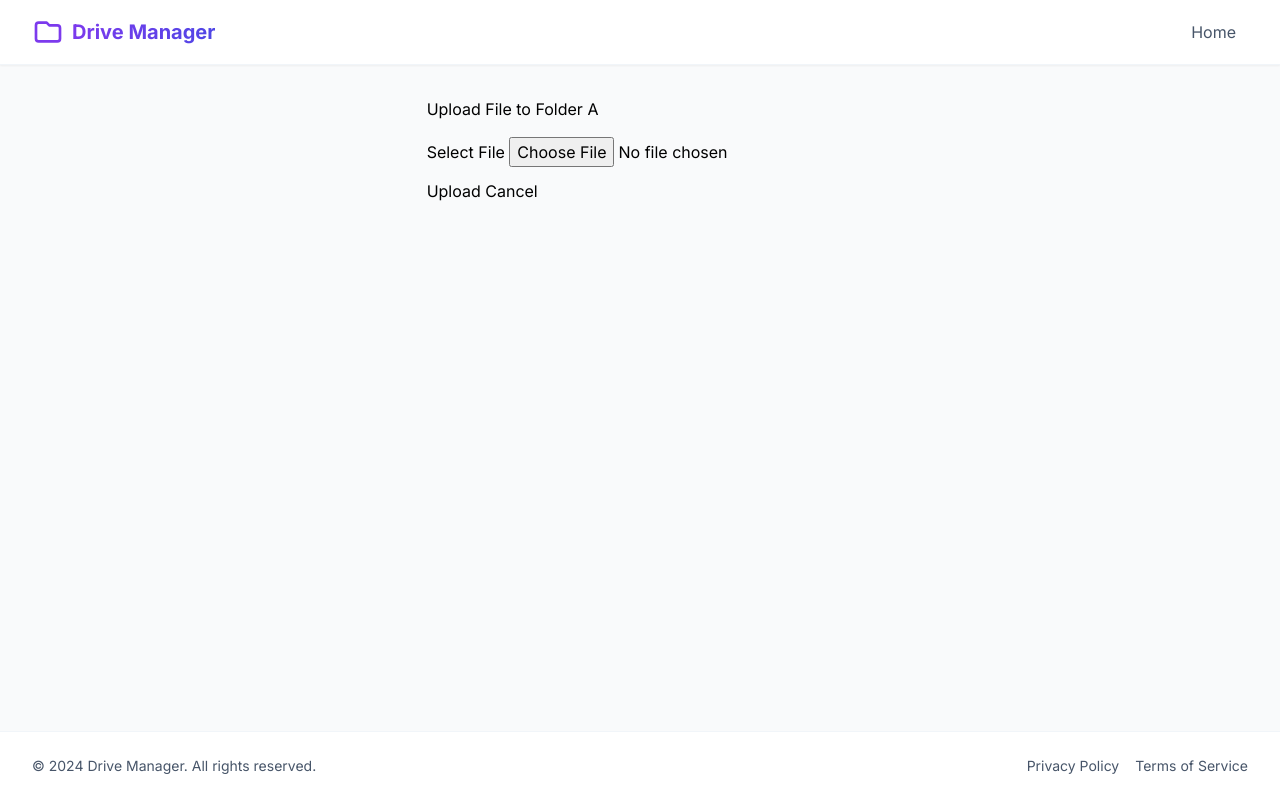
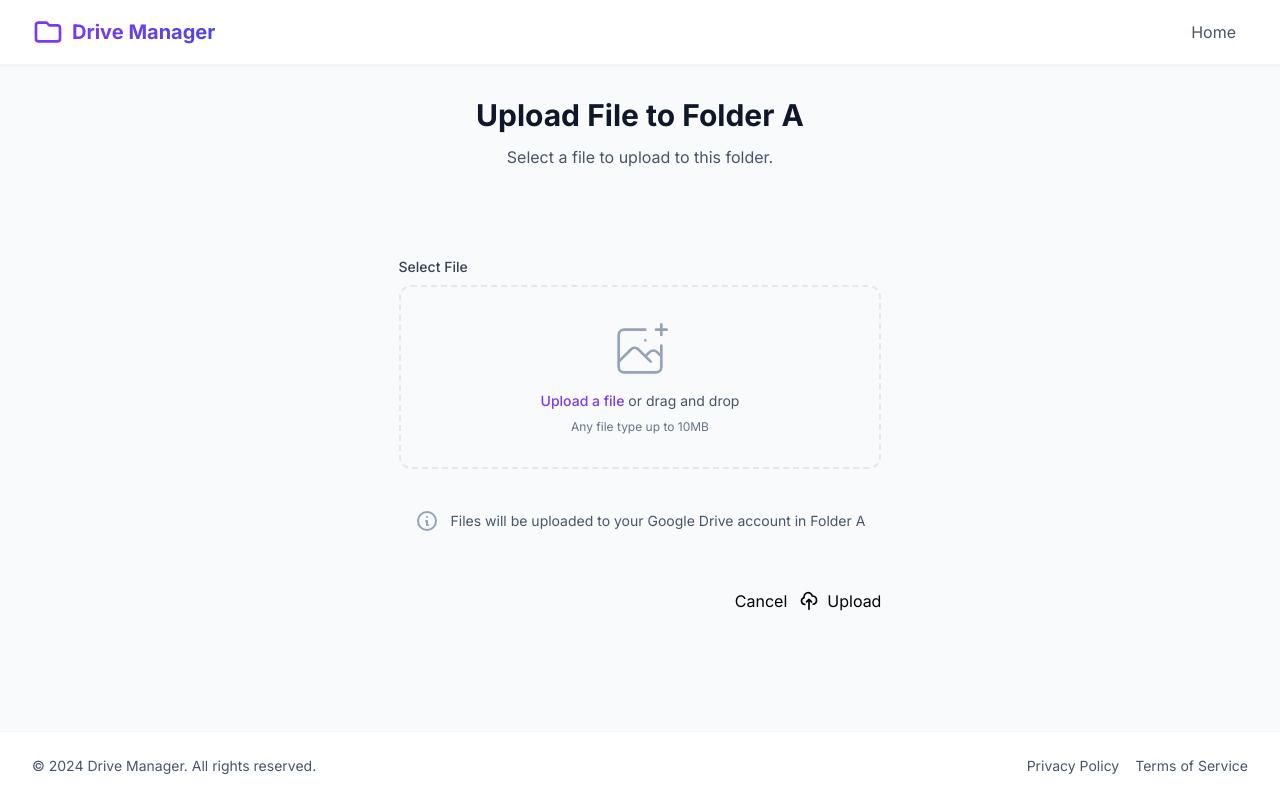
Before and after one commit to Amna-Amna/google-drive-api, a Django app: page /upload/A/ in a window 1280 px wide. Run offline with Django 5.2, Linux system fonts and the light colour scheme; tables that the repository leaves empty hold one stand-in row (values such as "Sample post"); some libraries are stand-ins or nearby versions.

Commit message:
Update upload page with modern drag-and-drop interface and improved UX

```diff
--- a/templates/drive_api/upload.html
+++ b/templates/drive_api/upload.html
@@ -3,27 +3,123 @@
 {% block title %}Upload File{% endblock %}
 
 {% block content %}
-<div class="row mb-4">
-    <div class="col">
-        <h2>Upload File to Folder {{ folder.name }}</h2>
+<div class="max-w-3xl mx-auto">
+    <div class="mb-8 text-center">
+        <h1 class="text-3xl font-bold text-slate-900 mb-3">Upload File to Folder {{ folder.name }}</h1>
+        <p class="text-slate-600">Select a file to upload to this folder.</p>
+    </div>
+
+    <div class="card p-8">
+        <form method="post" enctype="multipart/form-data" id="upload-form" class="space-y-6">
+            {% csrf_token %}
+            <div>
+                <label for="file" class="block text-sm font-medium text-slate-700 mb-2">Select File</label>
+                <div class="mt-1 flex justify-center px-6 pt-8 pb-8 border-2 border-slate-200 border-dashed rounded-xl hover:border-violet-300 transition-colors duration-200 cursor-pointer" id="drop-area">
+                    <div class="space-y-2 text-center">
+                        <svg class="mx-auto h-16 w-16 text-slate-400" stroke="currentColor" fill="none" viewBox="0 0 48 48">
+                            <path d="M28 8H12a4 4 0 00-4 4v20m32-12v8m0 0v8a4 4 0 01-4 4H12a4 4 0 01-4-4v-4m32-4l-3.172-3.172a4 4 0 00-5.656 0L28 28M8 32l9.172-9.172a4 4 0 015.656 0L28 28m0 0l4 4m4-24h8m-4-4v8m-12 4h.02" stroke-width="2" stroke-linecap="round" stroke-linejoin="round" />
+                        </svg>
+                        <div class="flex text-sm text-slate-600 justify-center">
+                            <label for="file" class="relative cursor-pointer rounded-md font-medium text-violet-600 hover:text-violet-500 focus-within:outline-none focus-within:ring-2 focus-within:ring-offset-2 focus-within:ring-violet-500">
+                                <span>Upload a file</span>
+                                <input id="file" name="file" type="file" class="sr-only" required>
+                            </label>
+                            <p class="pl-1">or drag and drop</p>
+                        </div>
+                        <p class="text-xs text-slate-500">
+                            Any file type up to 10MB
+                        </p>
+                        <div id="file-name" class="mt-4 text-violet-600 font-medium hidden"></div>
+                    </div>
+                </div>
+            </div>
+
+            <div class="bg-slate-50 rounded-lg p-4 mt-6">
+                <div class="flex items-center">
+                    <svg class="w-6 h-6 text-slate-400 mr-3" fill="none" stroke="currentColor" viewBox="0 0 24 24">
+                        <path stroke-linecap="round" stroke-linejoin="round" stroke-width="2" d="M13 16h-1v-4h-1m1-4h.01M21 12a9 9 0 11-18 0 9 9 0 0118 0z"></path>
+                    </svg>
+                    <p class="text-sm text-slate-600">
+                        Files will be uploaded to your Google Drive account in Folder {{ folder.name }}
+                    </p>
+                </div>
+            </div>
+
+            <div class="flex justify-end space-x-3 pt-4">
+                <a href="{% url 'folder_contents' folder.name %}" class="btn btn-secondary">Cancel</a>
+                <button type="submit" class="btn btn-primary inline-flex items-center" id="upload-button">
+                    <svg class="w-5 h-5 mr-2" fill="none" stroke="currentColor" viewBox="0 0 24 24">
+                        <path stroke-linecap="round" stroke-linejoin="round" stroke-width="2" d="M7 16a4 4 0 01-.88-7.903A5 5 0 1115.9 6L16 6a5 5 0 011 9.9M15 13l-3-3m0 0l-3 3m3-3v12"/>
+                    </svg>
+                    Upload
+                </button>
+            </div>
+        </form>
     </div>
 </div>
 
-<div class="row">
-    <div class="col-md-6">
-        <div class="card">
-            <div class="card-body">
-                <form method="post" enctype="multipart/form-data">
-                    {% csrf_token %}
-                    <div class="mb-3">
-                        <label for="file" class="form-label">Select File</label>
-                        <input type="file" class="form-control" id="file" name="file" required>
-                    </div>
-                    <button type="submit" class="btn btn-primary">Upload</button>
-                    <a href="{% url 'home' %}" class="btn btn-secondary">Cancel</a>
-                </form>
-            </div>
-        </div>
-    </div>
-</div>
+<script>
+    document.addEventListener('DOMContentLoaded', function() {
+        const dropArea = document.getElementById('drop-area');
+        const fileInput = document.getElementById('file');
+        const fileName = document.getElementById('file-name');
+        const uploadForm = document.getElementById('upload-form');
+        const uploadButton = document.getElementById('upload-button');
+
+        // Prevent default drag behaviors
+        ['dragenter', 'dragover', 'dragleave', 'drop'].forEach(eventName => {
+            dropArea.addEventListener(eventName, preventDefaults, false);
+        });
+
+        function preventDefaults(e) {
+            e.preventDefault();
+            e.stopPropagation();
+        }
+
+        // Highlight drop area when item is dragged over it
+        ['dragenter', 'dragover'].forEach(eventName => {
+            dropArea.addEventListener(eventName, highlight, false);
+        });
+
+        ['dragleave', 'drop'].forEach(eventName => {
+            dropArea.addEventListener(eventName, unhighlight, false);
+        });
+
+        function highlight(e) {
+            dropArea.classList.add('border-violet-400', 'bg-violet-50');
+        }
+
+        function unhighlight(e) {
+            dropArea.classList.remove('border-violet-400', 'bg-violet-50');
+        }
+
+        // Handle dropped files
+        dropArea.addEventListener('drop', handleDrop, false);
+
+        function handleDrop(e) {
+            const dt = e.dataTransfer;
+            const files = dt.files;
+            fileInput.files = files;
+            updateFileName();
+        }
+
+        // Update file name display when file is selected
+        fileInput.addEventListener('change', updateFileName);
+
+        function updateFileName() {
+            if (fileInput.files.length) {
+                fileName.textContent = fileInput.files[0].name;
+                fileName.classList.remove('hidden');
+            } else {
+                fileName.classList.add('hidden');
+            }
+        }
+
+        // Show loading state on form submission
+        uploadForm.addEventListener('submit', function() {
+            uploadButton.disabled = true;
+            uploadButton.innerHTML = '<svg class="animate-spin -ml-1 mr-2 h-5 w-5 text-white" xmlns="http://www.w3.org/2000/svg" fill="none" viewBox="0 0 24 24"><circle class="opacity-25" cx="12" cy="12" r="10" stroke="currentColor" stroke-width="4"></circle><path class="opacity-75" fill="currentColor" d="M4 12a8 8 0 018-8V0C5.373 0 0 5.373 0 12h4zm2 5.291A7.962 7.962 0 014 12H0c0 3.042 1.135 5.824 3 7.938l3-2.647z"></path></svg> Uploading...';
+        });
+    });
+</script>
 {% endblock %}
```
